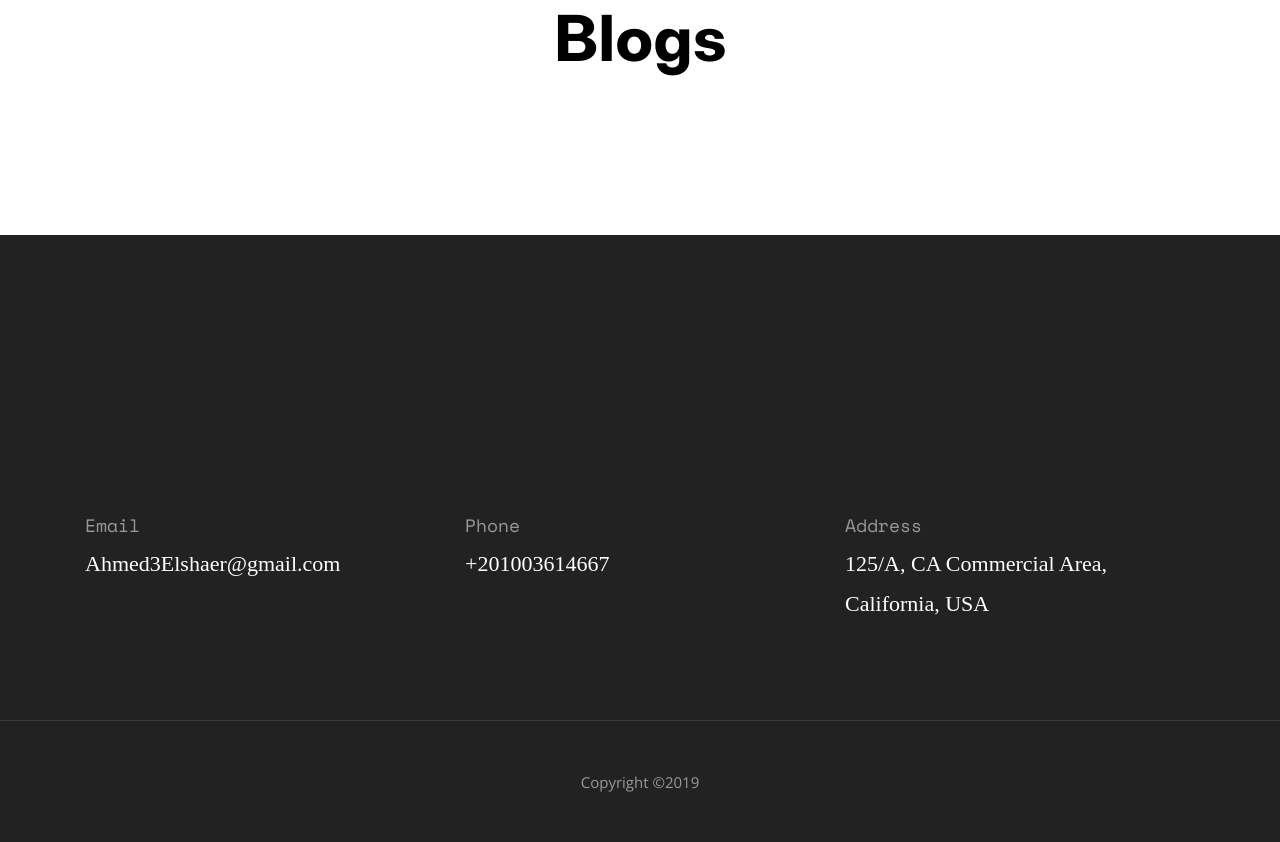
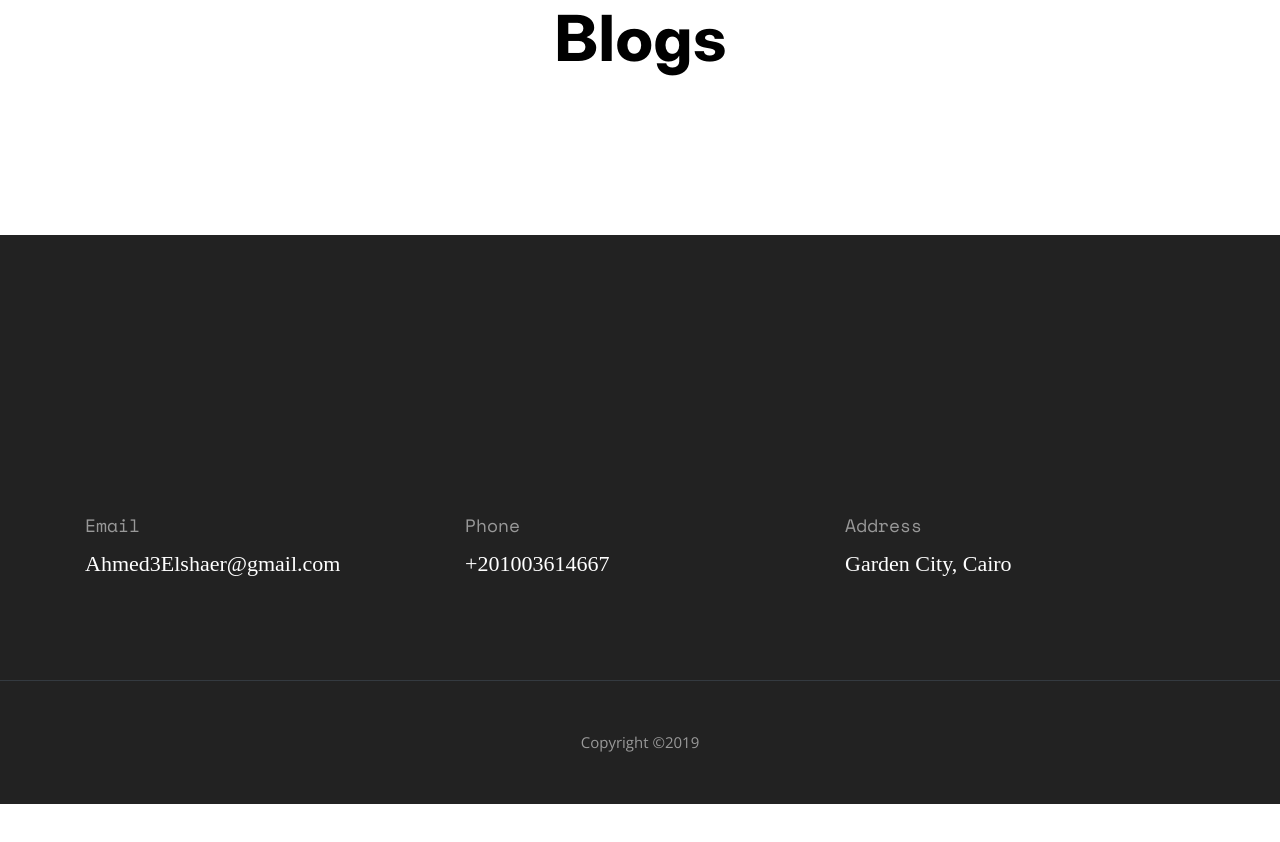
Before and after one commit to ahmed3elshaer/ahmed3elshaer.github.io, a plain HTML site: page index.html in a window 1280 px wide. Shown: the part 6691-7533 px from the top of the page. After the commit the page ends 7495 px from the top, so only its background shows below. Drawn offline with nearby package versions, Linux system fonts and the light colour scheme; a script that the page names is missing.

Commit message:
adding address

```diff
--- a/index.html
+++ b/index.html
@@ -462,7 +462,7 @@
         </div>
         <div class="col-md-4">
           <h5 class="text-light">Address</h5>
-          <p class="text-white paragraph-lg font-secondary">125/A, CA Commercial Area, California, USA</p>
+          <p class="text-white paragraph-lg font-secondary">Garden City, Cairo</p>
         </div>
       </div>
     </div>
```
